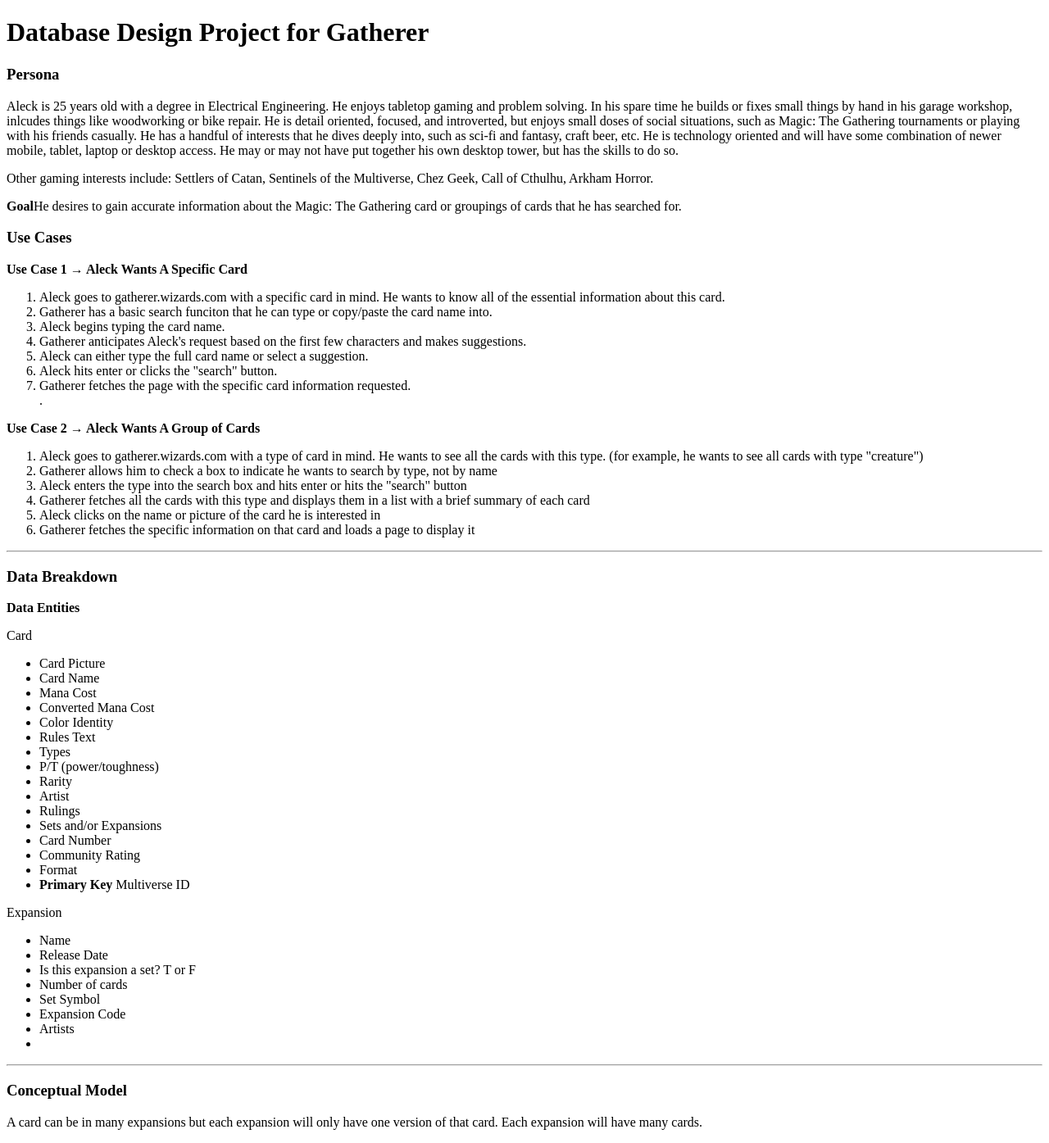
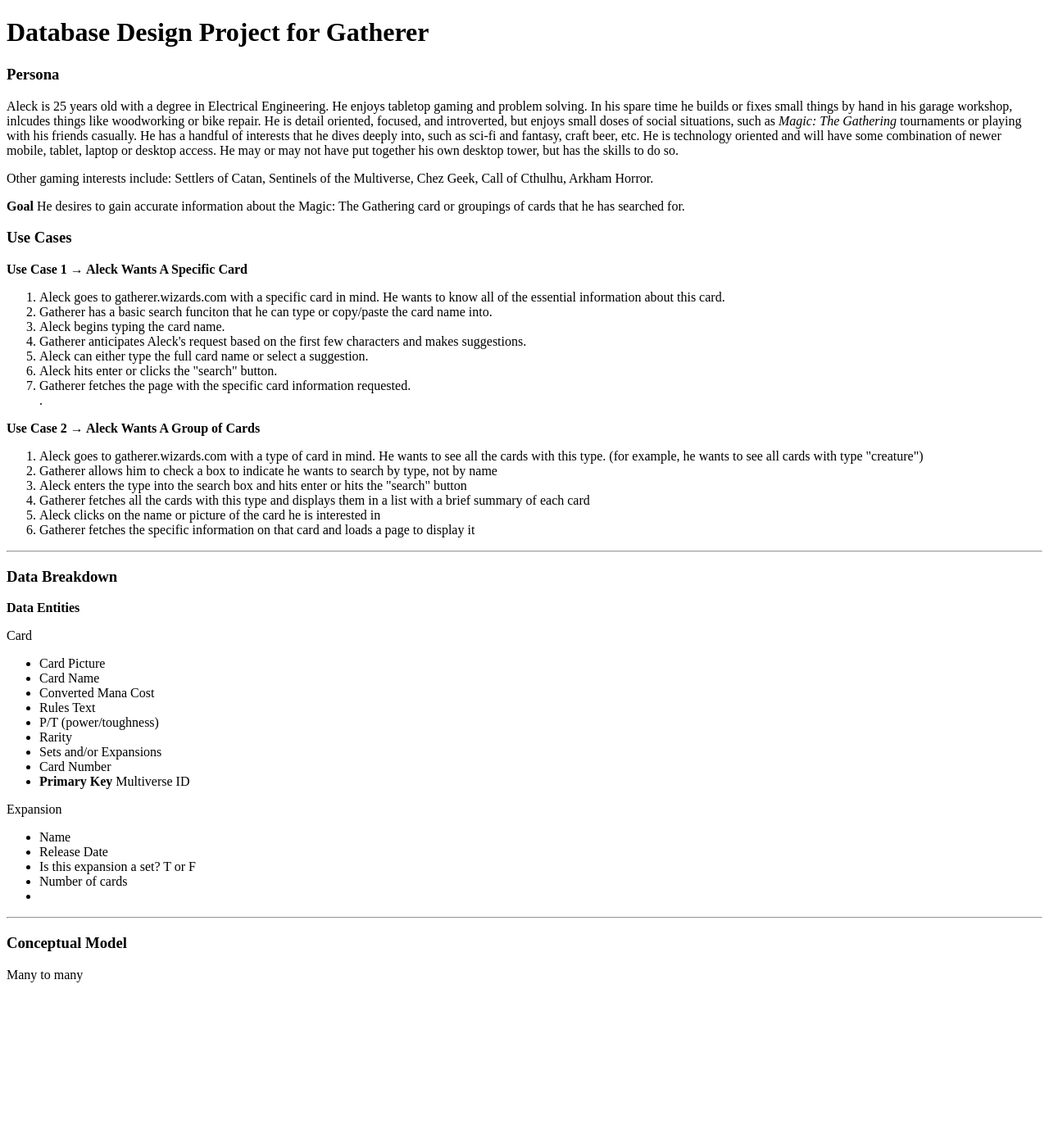
Before and after one commit to kimberlykeller/gatherer, a PHP site: page / in a window 1280 px wide. Shown: the whole page at 82% size. After the commit the page ends 1199 px from the top, so only its background shows below. Run offline with PHP 8.4, Linux system fonts and the light colour scheme; some libraries are stand-ins or nearby versions.

Commit message:
version 3 cut down the attributes for both the "card" entity and the "expansion" entity

```diff
--- a/index.php
+++ b/index.php
@@ -9,7 +9,7 @@
 		<h3>Persona</h3>
 		<p>Aleck is 25 years old with a degree in Electrical Engineering. He enjoys tabletop gaming and problem solving.
 		In his spare time he builds or fixes small things by hand in his garage workshop, inlcudes things like woodworking
-		or bike repair. He is detail oriented, focused, and introverted, but enjoys small doses of social situations, such as Magic: The Gathering
+		or bike repair. He is detail oriented, focused, and introverted, but enjoys small doses of social situations, such as <em>Magic: The Gathering</em>
 		tournaments or playing with his friends casually. He has a handful of interests that he dives deeply into, such as sci-fi and fantasy,
 		craft beer, etc.
 		He is technology oriented and will have some combination of newer mobile, tablet, laptop or desktop access. He may or may not
@@ -19,7 +19,7 @@
 		Other gaming interests include: Settlers of Catan, Sentinels of the Multiverse, Chez Geek, Call of Cthulhu, Arkham Horror.
 		</p>
 		<p>
-		<strong>Goal</strong>He desires to gain accurate information about the Magic: The Gathering card or groupings of cards that he has searched for.
+		<strong>Goal</strong> He desires to gain accurate information about the Magic: The Gathering card or groupings of cards that he has searched for.
 		</p>
 		<h3>Use Cases</h3>
 		<p><strong>Use Case 1 &rarr; Aleck Wants A Specific Card</strong></p>
@@ -53,19 +53,12 @@
 		<ul>
 			<li>Card Picture</li>
 			<li>Card Name</li>
-			<li>Mana Cost</li>
 			<li>Converted Mana Cost</li>
-			<li>Color Identity</li>
 			<li>Rules Text</li>
-			<li>Types</li>
 			<li>P&#47;T &#40;power&#47;toughness&#41;</li>
 			<li>Rarity</li>
-			<li>Artist</li>
-			<li>Rulings</li>
 			<li>Sets and&#47;or Expansions</li>
 			<li>Card Number</li>
-			<li>Community Rating</li>
-			<li>Format</li>
 			<li><strong>Primary Key</strong> Multiverse ID</li>
 		</ul>
 		<p>Expansion</p>
@@ -74,16 +67,12 @@
 			<li>Release Date</li>
 			<li>Is this expansion a set? T or F</li>
 			<li>Number of cards</li>
-				<li>Set Symbol</li>
-				<li>Expansion Code</li>
-				<li>Artists</li>
 			<li></li>
 		</ul>
 
 		<hr>
 		<h3>Conceptual Model</h3>
-		<p>A card can be in many expansions but each expansion will only have one version of that card. Each expansion will have
-		many cards.  </p>
+		<p>Many to many </p>
 
 	</body>
 </html>
```
Lines whose indentation alone changed are shown as unchanged.
